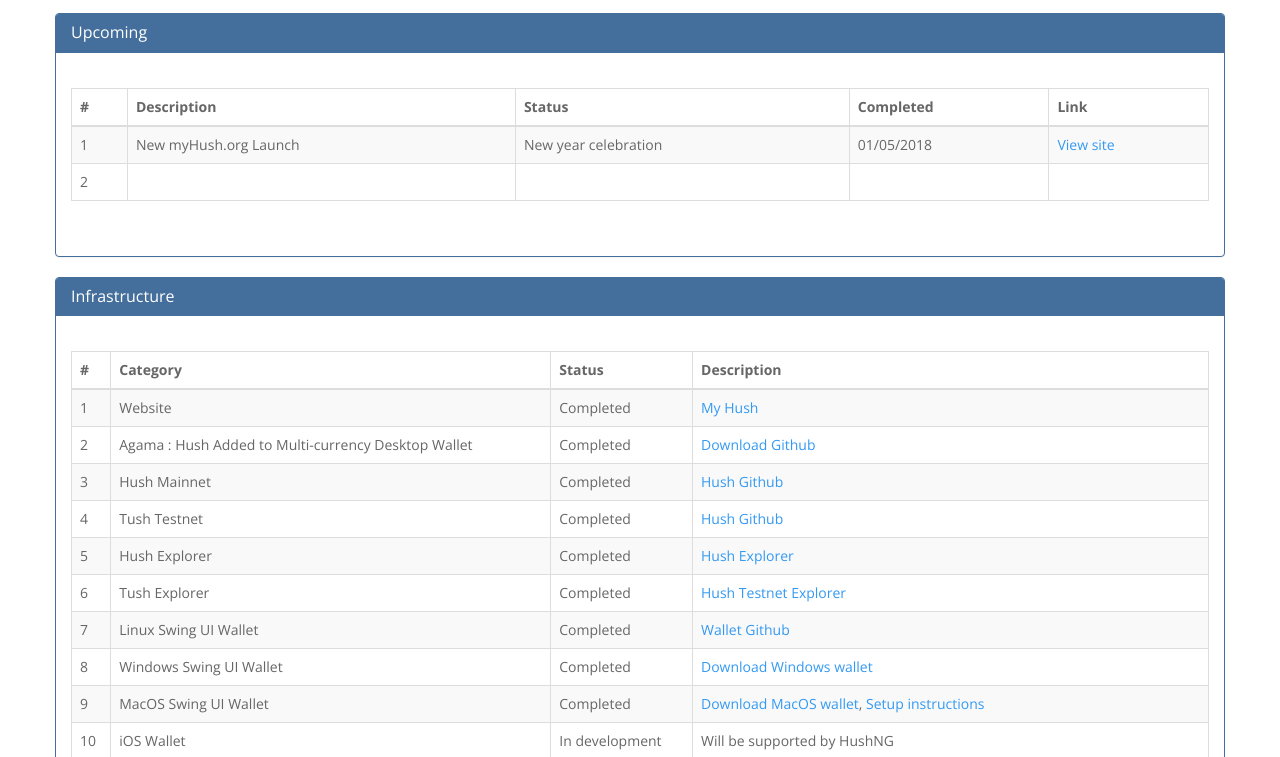
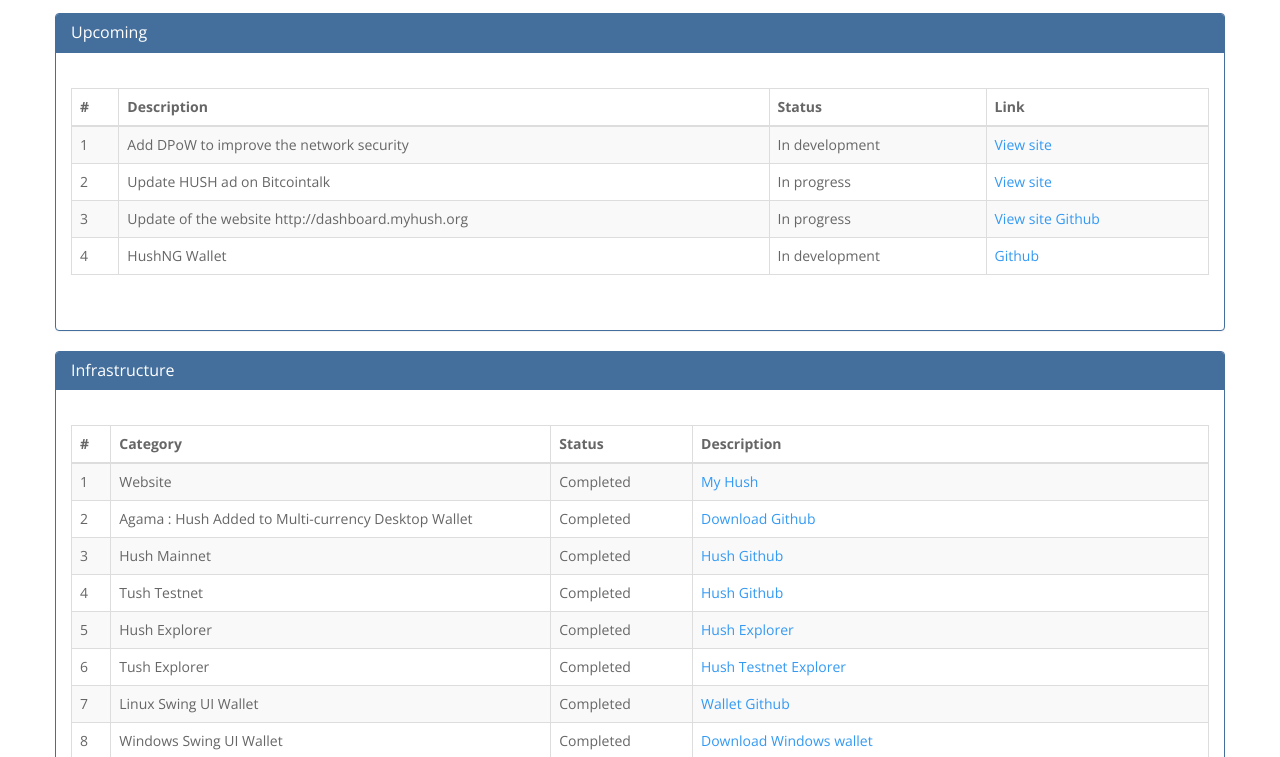
Before and after one commit to MyHush/hush-dashboard, a plain HTML site: page index.html in a window 1280 px wide. Shown: the part 62-819 px from the top of the page. Drawn offline with nearby package versions, Linux system fonts and the light colour scheme.

Commit message:
Update 'Upcoming' tab & update UI

```diff
--- a/index.html
+++ b/index.html
@@ -1,4 +1,3 @@
-
 <!doctype html>
 <html lang="en">
   <head>
@@ -22,7 +21,7 @@
           <a class="navbar-brand" href="/"><img class="pull-left" style="position: relative; height: 40px; top: -10px;" src="images/logo.png"><span class="pull-left" style="padding-left: 5px;">Hush Dashboard</span></a>
         </div>
         <div class="collapse navbar-collapse" id="bs-example-navbar-collapse-1">
-          <ul class="nav navbar-nav">
+          <ul class="nav navbar-nav pull-right">
             <li><a href="#donate">Donate</a></li>
             <li><a href="https://myhush.org/discord/" target="_blank">Discord</a></li>
             <li><a href="https://github.com/MyHush/hush-dashboard" target="_blank">Github</a></li>
@@ -44,26 +43,34 @@
                     <th>#</th>
                     <th>Description</th>
                     <th>Status</th>
-                    <th>Completed</th>
                     <th>Link</th>
                   </tr>
                 </thead>
                 <tbody>
                   <tr>
                     <td>1</td>
-                    <td>New myHush.org Launch</td>
-                    <td>New year celebration</td>
-                    <td>01/05/2018</td>
-                    <td><a href="https://myhush.org" target="_blank">View site</a></td>
+                    <td>Add DPoW to improve the network security</td>
+                    <td>In development</td>
+                    <td><a href="https://github.com/leto/mastering_komodo_dpow/blob/master/mastering_komodo_dpow.md" target="_blank">View site</a></td>
                   </tr>
                   <tr>
                     <td>2</td>
-                    <td></td>
-                    <td></td>
-                    <td></td>
-                    <td>
-                      <a href="" target="_blank"></a>
+                    <td>Update HUSH ad on Bitcointalk</td>
+                    <td>In progress</td>
+                    <td><a href="https://bitcointalk.org/index.php?topic=2008578.0" target="_blank">View site</a></td></td>
+                  </tr>
+                  <tr>
+                    <td>3</td>
+                    <td>Update of the website http://dashboard.myhush.org</td>
+                    <td>In progress</td>
+                    <td><a href="http://dashboard.myhush.org" target="_blank">View site </a>
+                        <a href="https://github.com/MyHush/hush-dashboard" target="_blank">Github</a>
                     </td>
+                  <tr>
+                    <td>4</td>
+                    <td>HushNG Wallet</td>
+                    <td>In development</td>
+                    <td><a href="https://github.com/MyHush/hush-ng" target="_blank">Github</a></td>
                   </tr>
                 </tbody>
               </table>
```
